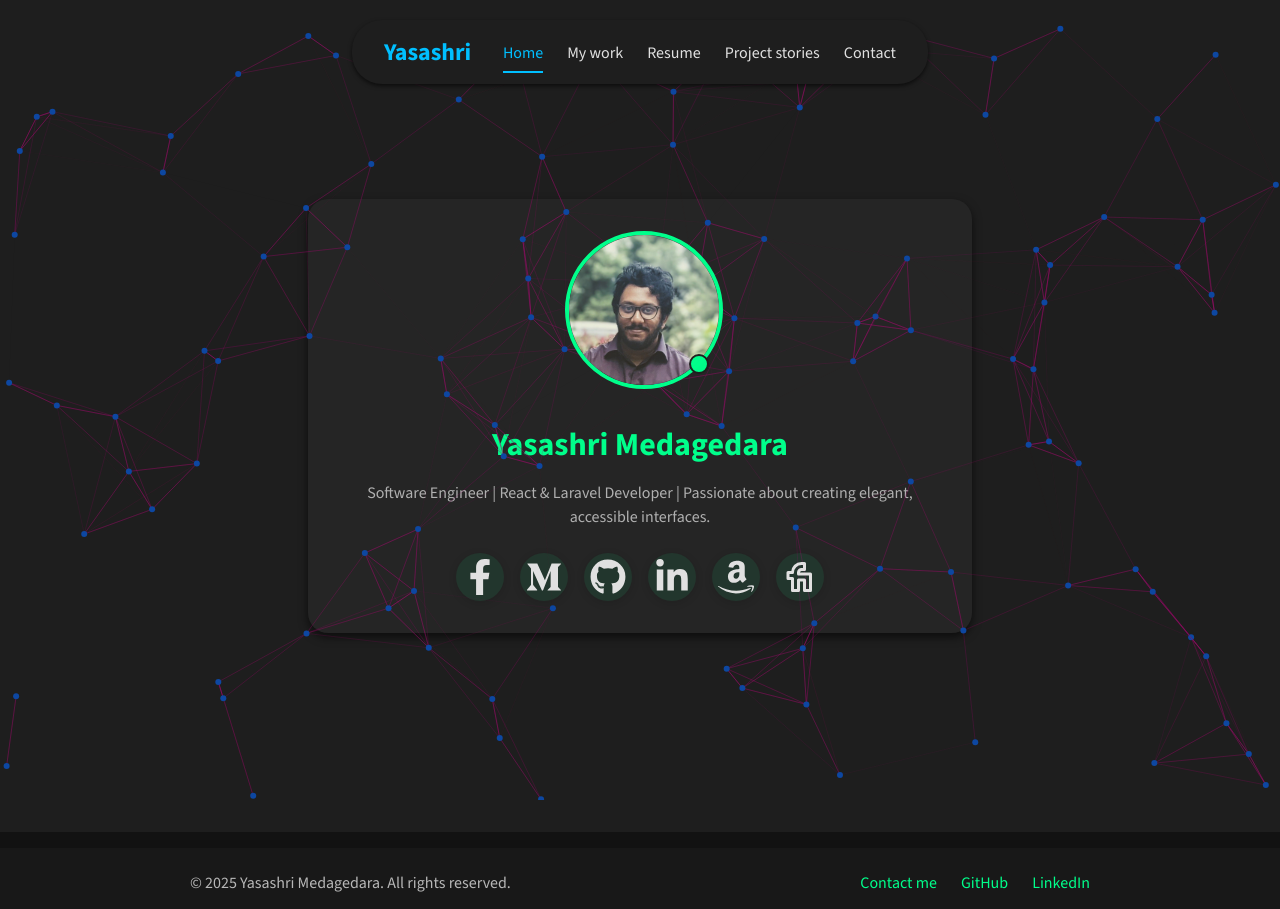
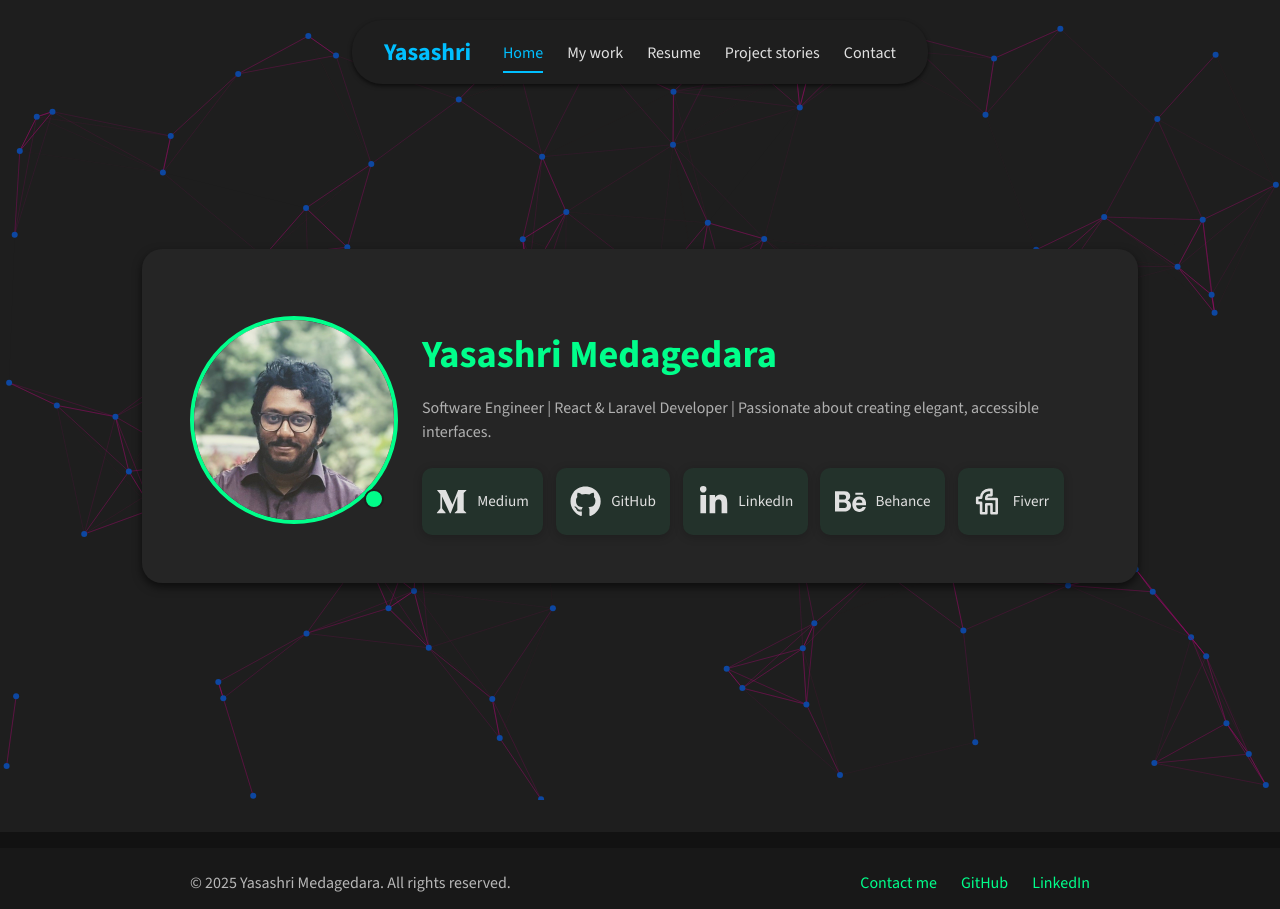
Before and after one commit to Yasashri/portfolio, a React (Vite) app: page / in a window 1280 px wide. Built offline with nearby package versions, Linux system fonts and the light colour scheme; a small style sheet from the web is missing.

Commit message:
Updated home view

```diff
--- /dev/null
+++ b/src/Components/Spinner.tsx
@@ -0,0 +1,18 @@
+import React from "react";
+import "../styles/scss/loader.scss";
+
+const Spinner: React.FC<{size?: number; label?: string}> = ({ size = 20, label }) => {
+  const style: React.CSSProperties = {
+    width: size,
+    height: size,
+  };
+  return (
+    <div className="spinner" role={label ? "status" : "img"} aria-label={label} style={style}>
+      <svg viewBox="0 0 50 50" className="spinner-svg" style={{width: size, height: size}}>
+        <circle className="path" cx="25" cy="25" r="20" fill="none" strokeWidth="4" />
+      </svg>
+    </div>
+  );
+};
+
+export default Spinner;
--- a/src/pages/Home.tsx
+++ b/src/pages/Home.tsx
@@ -1,7 +1,7 @@
 import ParticleBackground from "../Components/ParticleBackground";
 import { FaFacebookF, FaMediumM, FaGithub, FaLinkedinIn } from "react-icons/fa";
 import { TbBrandFiverr } from "react-icons/tb";
-import { SiAmazon } from "react-icons/si";
+import { SiBehance } from "react-icons/si";
 import "../styles/scss/home.scss";
 import Loader from "../Components/Loader";
 import { useEffect, useState } from "react";
@@ -22,7 +22,8 @@ const Home = () => {
         <div className='home__profile'>
           <div className='home__avatar-container'>
             <img src='my.jpg' alt='My Profile' className='home__avatar' />
-            <span className='home__status-dot' />
+            <span className='home__status-dot' aria-hidden="true" />
+            <span className='sr-only'>Available</span>
           </div>
           <div className='home__details'>
             <h1 className='home__name'>Yasashri Medagedara</h1>
@@ -31,7 +32,7 @@ const Home = () => {
               creating elegant, accessible interfaces.
             </p>
             <div className='home__socials'>
-              <a
+              {/* <a
                 href='https://www.facebook.com/yasashri/'
                 target='_blank'
                 rel='noopener noreferrer'
@@ -39,7 +40,7 @@ const Home = () => {
               >
                 <FaFacebookF />
                 <span className='home__social-name'>Facebook</span>
-              </a>
+              </a> */}
               <a
                 href='https://medium.com/@ymedagedara'
                 target='_blank'
@@ -68,13 +69,13 @@ const Home = () => {
                 <span className='home__social-name'>LinkedIn</span>
               </a>
               <a
-                href='https://www.amazon.com/dp/B0FJR93HJ4'
+                href='https://www.behance.net/yasashri'
                 target='_blank'
                 rel='noopener noreferrer'
                 className='home__social-link'
               >
-                <SiAmazon />
-                <span className='home__social-name'>Amazon</span>
+                <SiBehance />
+                <span className='home__social-name'>Behance</span>
               </a>
               <a
                 href='https://www.fiverr.com/yasasmedagedara'
--- a/src/pages/MyWork.tsx
+++ b/src/pages/MyWork.tsx
@@ -1,6 +1,8 @@
 import { useState, useEffect } from "react";
 import "../styles/scss/mywork.scss";
 import ScrollToTopButton from "../Components/ScrollToTopButton";
+import Spinner from "../Components/Spinner";
+import { FiExternalLink } from "react-icons/fi";
 
 type MediumPost = {
   title: string;
@@ -109,126 +111,134 @@ const MyWork = () => {
         </div>
         <div className='mywork-list'>
           {/* Medium Posts */}
-          <div
-            className={`mywork-card${
-              openSection === "medium" ? " expanded" : ""
-            }`}
+          <article className={`mywork-card${openSection === "medium" ? " expanded" : ""}`}>
+            <header className='mywork-header'>
+              <button
+                id='medium-toggle'
+                className='mywork-toggle-button'
+                aria-controls='medium-panel'
+                aria-expanded={openSection === "medium"}
                 onClick={() => handleToggle("medium")}
-            tabIndex={0}
-            role='button'
-            aria-expanded={openSection === "medium"}
-            onKeyDown={(e) =>
-              (e.key === "Enter" || e.key === " ") && handleToggle("medium")
-            }
               >
-            <div className='mywork-header'>
                 <h2>Medium Blog Posts</h2>
-              <span className='mywork-toggle'>
+                <span className='toggle-icon' aria-hidden>
                   {openSection === "medium" ? "▲" : "▼"}
                 </span>
+              </button>
+            </header>
+            <div
+              id='medium-panel'
+              role='region'
+              aria-labelledby='medium-toggle'
+              hidden={openSection !== "medium"}
+              className='mywork-content'
+            >
+              {mediumLoading && <Spinner size={20} label="Loading Medium posts" />}
+              {mediumError && (
+                <div className='error'>
+                  <span>{mediumError}</span>
+                  <button className='retry' onClick={() => { setMediumPosts([]); setOpenSection("medium"); }}>
+                    Retry
+                  </button>
                 </div>
-            {openSection === "medium" && (
-              <div className='mywork-content'>
-                {mediumLoading && <div className='my-loader'>Loading...</div>}
-                {mediumError && <div className='error'>{mediumError}</div>}
+              )}
               {!mediumLoading && !mediumError && (
                 <ul>
                   {mediumPosts.map((post, idx) => (
                     <li key={idx}>
-                        <a
-                          href={post.link}
-                          target='_blank'
-                          rel='noopener noreferrer'
-                        >
+                      <a href={post.link} target='_blank' rel='noopener noreferrer'>
                         {post.title}
+                        <FiExternalLink className='external-icon' aria-hidden />
                       </a>
                     </li>
                   ))}
                 </ul>
               )}
             </div>
-            )}
-          </div>
+          </article>
           {/* GitHub Repos */}
-          <div
-            className={`mywork-card${
-              openSection === "github" ? " expanded" : ""
-            }`}
+          <article className={`mywork-card${openSection === "github" ? " expanded" : ""}`}>
+            <header className='mywork-header'>
+              <button
+                id='github-toggle'
+                className='mywork-toggle-button'
+                aria-controls='github-panel'
+                aria-expanded={openSection === "github"}
                 onClick={() => handleToggle("github")}
-            tabIndex={0}
-            role='button'
-            aria-expanded={openSection === "github"}
-            onKeyDown={(e) =>
-              (e.key === "Enter" || e.key === " ") && handleToggle("github")
-            }
               >
-            <div className='mywork-header'>
                 <h2>GitHub Public Repos</h2>
-              <span className='mywork-toggle'>
+                <span className='toggle-icon' aria-hidden>
                   {openSection === "github" ? "▲" : "▼"}
                 </span>
+              </button>
+            </header>
+            <div
+              id='github-panel'
+              role='region'
+              aria-labelledby='github-toggle'
+              hidden={openSection !== "github"}
+              className='mywork-content'
+            >
+              {githubLoading && <Spinner size={20} label="Loading GitHub repos" />}
+              {githubError && (
+                <div className='error'>
+                  <span>{githubError}</span>
+                  <button className='retry' onClick={() => { setGithubRepos([]); setOpenSection("github"); }}>
+                    Retry
+                  </button>
                 </div>
-            {openSection === "github" && (
-              <div className='mywork-content'>
-                {githubLoading && <div className='my-loader'>Loading...</div>}
-                {githubError && <div className='error'>{githubError}</div>}
+              )}
               {!githubLoading && !githubError && (
                 <ul>
                   {githubRepos.map((repo, idx) => (
                     <li key={idx}>
-                        <a
-                          href={repo.html_url}
-                          target='_blank'
-                          rel='noopener noreferrer'
-                        >
+                      <a href={repo.html_url} target='_blank' rel='noopener noreferrer'>
                         {repo.name}
+                        <FiExternalLink className='external-icon' aria-hidden />
                       </a>
-                        <span className='repo-desc'> — {repo.description}</span>
+                      <span className='repo-desc'> — <span className='truncate'>{repo.description}</span></span>
                     </li>
                   ))}
                 </ul>
               )}
             </div>
-            )}
-          </div>
+          </article>
           {/* Amazon Books */}
-          <div
-            className={`mywork-card${
-              openSection === "amazon" ? " expanded" : ""
-            }`}
+          <article className={`mywork-card${openSection === "amazon" ? " expanded" : ""}`}>
+            <header className='mywork-header'>
+              <button
+                id='amazon-toggle'
+                className='mywork-toggle-button'
+                aria-controls='amazon-panel'
+                aria-expanded={openSection === "amazon"}
                 onClick={() => handleToggle("amazon")}
-            tabIndex={0}
-            role='button'
-            aria-expanded={openSection === "amazon"}
-            onKeyDown={(e) =>
-              (e.key === "Enter" || e.key === " ") && handleToggle("amazon")
-            }
               >
-            <div className='mywork-header'>
                 <h2>Amazon Books</h2>
-              <span className='mywork-toggle'>
+                <span className='toggle-icon' aria-hidden>
                   {openSection === "amazon" ? "▲" : "▼"}
                 </span>
-            </div>
-            {openSection === "amazon" && (
-              <div className='mywork-content'>
+              </button>
+            </header>
+            <div
+              id='amazon-panel'
+              role='region'
+              aria-labelledby='amazon-toggle'
+              hidden={openSection !== "amazon"}
+              className='mywork-content'
+            >
               <ul>
                 {amazonBooks.map((book, idx) => (
                   <li key={idx}>
-                      <a
-                        href={book.url}
-                        target='_blank'
-                        rel='noopener noreferrer'
-                      >
+                    <a href={book.url} target='_blank' rel='noopener noreferrer'>
                       {book.title}
+                      <FiExternalLink className='external-icon' aria-hidden />
                     </a>
-                      <span className='book-desc'> — {book.description}</span>
+                    <span className='book-desc'> — <span className='truncate'>{book.description}</span></span>
                   </li>
                 ))}
               </ul>
             </div>
-            )}
-          </div>
+          </article>
         </div>
       </div>
     </section>
--- a/src/styles/css/home.css
+++ b/src/styles/css/home.css
@@ -6,24 +6,28 @@
   justify-content: center;
   align-items: center;
   padding: 1rem;
+  /* Utility: visually hidden */
 }
 .home__profile {
   display: flex;
   flex-direction: column;
   align-items: center;
   text-align: center;
-  max-width: 600px;
+  max-width: 900px;
   width: 100%;
   padding: 2rem;
   box-shadow: 0 4px 10px rgba(0, 0, 0, 0.6);
   border-radius: 20px;
   background-color: #252525;
+  position: relative;
+  z-index: 5;
 }
 .home__avatar-container {
   position: relative;
   width: 150px;
   height: 150px;
   margin-bottom: 1rem;
+  flex-shrink: 0;
 }
 .home__avatar {
   width: 100%;
@@ -69,17 +73,17 @@
   font-size: 1.5rem;
 }
 .home__socials .home__social-link {
-  display: flex;
+  display: inline-flex;
   align-items: center;
   justify-content: center;
   color: #e0e0e0;
-  transition: background 0.3s, color 0.3s;
-  border-radius: 50%;
+  transition: background 0.24s ease, color 0.24s ease, transform 0.18s ease;
+  border-radius: 12px;
   width: 48px;
   height: 48px;
-  background: rgba(0, 255, 139, 0.08);
-  font-size: 1.5em;
-  box-shadow: 0 2px 8px rgba(0, 0, 0, 0.12);
+  background: rgba(0, 255, 139, 0.06);
+  font-size: 1.3em;
+  box-shadow: 0 2px 10px rgba(0, 0, 0, 0.2);
   position: relative;
   overflow: hidden;
   text-decoration: none;
@@ -87,10 +91,13 @@
 .home__socials .home__social-link:hover, .home__socials .home__social-link:focus {
   background: #00ff8b;
   color: #252525;
-  outline: none;
+  transform: translateY(-3px);
 }
 .home__socials .home__social-link .home__social-name {
   display: none;
+  margin-left: 0.6rem;
+  font-size: 0.95rem;
+  font-weight: 500;
 }
 .home__socials a {
   color: #e0e0e0;
@@ -146,6 +153,46 @@
     font-weight: 500;
   }
 }
+@media (min-width: 900px) {
+  .home .home {
+    padding: 2rem;
+  }
+  .home .home__profile {
+    flex-direction: row;
+    align-items: center;
+    text-align: left;
+    gap: 2rem;
+    padding: 3rem;
+  }
+  .home .home__avatar-container {
+    width: 200px;
+    height: 200px;
+    margin-bottom: 0;
+  }
+  .home .home__name {
+    font-size: 2.4rem;
+  }
+  .home .home__socials {
+    justify-content: flex-start;
+    gap: 0.8rem;
+  }
+  .home .home__socials .home__social-link {
+    width: auto;
+    padding: 0.6rem 0.9rem;
+    border-radius: 10px;
+  }
+  .home .home__socials .home__social-link .home__social-name {
+    display: inline-block;
+  }
+}
+.home .sr-only {
+  position: absolute !important;
+  height: 1px;
+  width: 1px;
+  overflow: hidden;
+  clip: rect(1px, 1px, 1px, 1px);
+  white-space: nowrap; /* added line */
+}
 
 @media screen and (max-width: 768px) {
   .home__status-dot {
--- a/src/styles/css/loader.css
+++ b/src/styles/css/loader.css
@@ -40,3 +40,41 @@
     margin-top: 1.2rem;
   }
 }
+/* Spinner used in components */
+.spinner {
+  display: inline-flex;
+  align-items: center;
+  justify-content: center;
+}
+
+.spinner-svg {
+  animation: rotate 1s linear infinite;
+}
+
+.spinner-svg .path {
+  stroke: #00ff99;
+  stroke-linecap: round;
+  stroke-dasharray: 90, 150;
+  stroke-dashoffset: 0;
+  animation: dash 1.4s ease-in-out infinite;
+}
+
+@keyframes rotate {
+  100% {
+    transform: rotate(360deg);
+  }
+}
+@keyframes dash {
+  0% {
+    stroke-dasharray: 1, 200;
+    stroke-dashoffset: 0;
+  }
+  50% {
+    stroke-dasharray: 90, 150;
+    stroke-dashoffset: -35;
+  }
+  100% {
+    stroke-dasharray: 90, 150;
+    stroke-dashoffset: -124;
+  }
+}
--- a/src/styles/scss/home.scss
+++ b/src/styles/scss/home.scss
@@ -17,12 +17,14 @@ $shadow: 0 4px 10px rgba(0, 0, 0, 0.6);
     flex-direction: column;
     align-items: center;
     text-align: center;
-    max-width: 600px;
+    max-width: 900px;
     width: 100%;
     padding: 2rem;
     box-shadow: $shadow;
     border-radius: 20px;
     background-color: #252525;
+    position: relative;
+    z-index: 5;
   }
 
   &__avatar-container {
@@ -30,6 +32,7 @@ $shadow: 0 4px 10px rgba(0, 0, 0, 0.6);
     width: 150px;
     height: 150px;
     margin-bottom: 1rem;
+    flex-shrink: 0;
   }
 
   &__avatar {
@@ -81,17 +84,17 @@ $shadow: 0 4px 10px rgba(0, 0, 0, 0.6);
     justify-content: center;
     font-size: 1.5rem;
     .home__social-link {
-      display: flex;
+      display: inline-flex;
       align-items: center;
       justify-content: center;
       color: $text-color;
-      transition: background 0.3s, color 0.3s;
-      border-radius: 50%;
+      transition: background 0.24s ease, color 0.24s ease, transform 0.18s ease;
+      border-radius: 12px;
       width: 48px;
       height: 48px;
-      background: rgba(0, 255, 139, 0.08);
-      font-size: 1.5em;
-      box-shadow: 0 2px 8px rgba(0, 0, 0, 0.12);
+      background: rgba(0, 255, 139, 0.06);
+      font-size: 1.3em;
+      box-shadow: 0 2px 10px rgba(0, 0, 0, 0.2);
       position: relative;
       overflow: hidden;
       text-decoration: none;
@@ -100,11 +103,14 @@ $shadow: 0 4px 10px rgba(0, 0, 0, 0.6);
       &:focus {
         background: $accent-color;
         color: #252525;
-        outline: none;
+        transform: translateY(-3px);
       }
 
       .home__social-name {
         display: none;
+        margin-left: 0.6rem;
+        font-size: 0.95rem;
+        font-weight: 500;
       }
     }
     a {
@@ -160,17 +166,63 @@ $shadow: 0 4px 10px rgba(0, 0, 0, 0.6);
         background: rgba(0, 255, 139, 0.12);
         font-size: 1.3em;
         box-sizing: border-box;
-
         .home__social-name {
           display: inline-block;
           margin-left: 1rem;
           font-size: 1em;
           font-weight: 500;
-
         }
       }
     }
   }
+
+// Desktop layout: avatar left, details right
+@media (min-width: 900px) {
+  .home {
+    padding: 2rem;
+    &__profile {
+      flex-direction: row;
+      align-items: center;
+      text-align: left;
+      gap: 2rem;
+      padding: 3rem;
+    }
+
+    &__avatar-container {
+      width: 200px;
+      height: 200px;
+      margin-bottom: 0;
+    }
+
+    &__name {
+      font-size: 2.4rem;
+    }
+
+    &__socials {
+      justify-content: flex-start;
+      gap: 0.8rem;
+
+      .home__social-link {
+        width: auto;
+        padding: 0.6rem 0.9rem;
+        border-radius: 10px;
+
+        .home__social-name {
+          display: inline-block;
+        }
+      }
+    }
+  }
+}
+
+/* Utility: visually hidden */
+.sr-only {
+  position: absolute !important;
+  height: 1px; width: 1px;
+  overflow: hidden;
+  clip: rect(1px, 1px, 1px, 1px);
+  white-space: nowrap; /* added line */
+}
 }
 @media screen and (max-width: 768px) {
   .home {
--- a/src/styles/scss/loader.scss
+++ b/src/styles/scss/loader.scss
@@ -40,3 +40,29 @@
     margin-top: 1.2rem;
   }
 }
+
+/* Spinner used in components */
+.spinner {
+  display: inline-flex;
+  align-items: center;
+  justify-content: center;
+}
+.spinner-svg {
+  animation: rotate 1s linear infinite;
+}
+.spinner-svg .path {
+  stroke: #00ff99;
+  stroke-linecap: round;
+  stroke-dasharray: 90,150;
+  stroke-dashoffset: 0;
+  animation: dash 1.4s ease-in-out infinite;
+}
+
+@keyframes rotate {
+  100% { transform: rotate(360deg); }
+}
+@keyframes dash {
+  0% { stroke-dasharray: 1,200; stroke-dashoffset: 0; }
+  50% { stroke-dasharray: 90,150; stroke-dashoffset: -35; }
+  100% { stroke-dasharray: 90,150; stroke-dashoffset: -124; }
+}
```
Also changed, not shown: src/styles/css/mywork.css (+51 -3 lines), src/styles/scss/mywork.scss (+54 -2 lines), 1 other file (tests, documents, lock files or other folders). Lines whose indentation alone changed are shown as unchanged.
